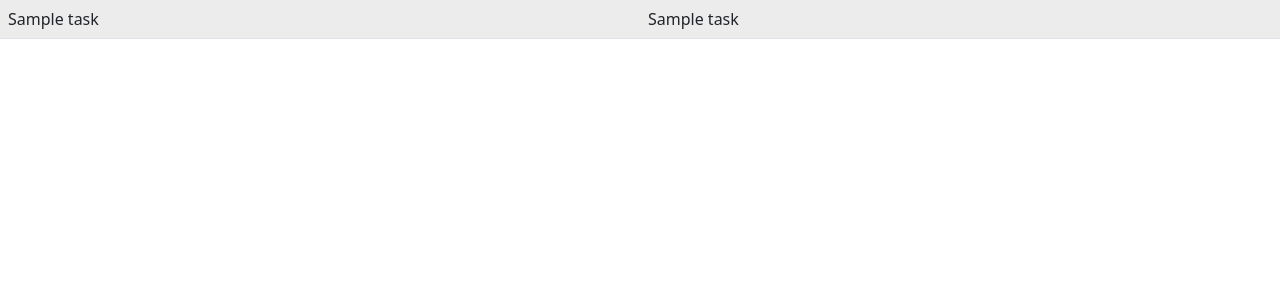
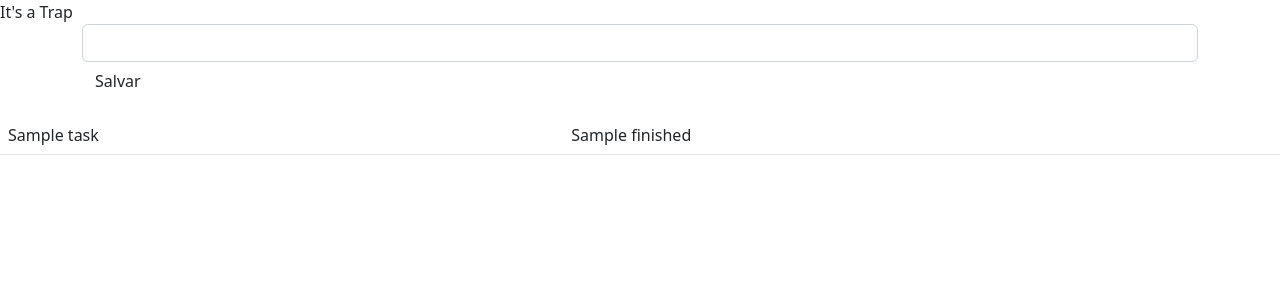
Before and after one commit to Yudusty/todolist, a Flask app: template templates/home.html in a window 1280 px wide. Shown: the top 300 px of the page. Run offline with Flask 2, Linux system fonts and the light colour scheme; the template is opened without the code that fills it: most values are stand-ins (such as "Sample title", 1, 10 or a date in 2020).

Commit message:
Site quase finalizado

```diff
--- a/templates/home.html
+++ b/templates/home.html
@@ -3,13 +3,19 @@
         <!-- CSS Only -->
         <link href="https://cdn.jsdelivr.net/npm/bootstrap@5.2.2/dist/css/bootstrap.min.css" rel="stylesheet" integrity="sha384-Zenh87qX5JnK2Jl0vWa8Ck2rdkQ2Bzep5IDxbcnCeuOxjzrPF/et3URy9Bv1WTRi" crossorigin="anonymous">
     </head>
+        <h>It's a Trap</h>
     <body>
+
+        <form class="container" action="create" method="POST">
+            <input name="name" class="form-control">
+            <button class="btn btn-prymary">Salvar</button>
+        </form>
         <table class="table table-hover">
 
             {% for task in tasks: %}
             <tr>
-                <td>{{task('name')}}</td>
-                <td>{{task('finished')}}</td>
+                <td>{{task['name']}}</td>
+                <td>{{task['finished']}}</td>
             </tr>
             {% endfor %}
         </table>
```
